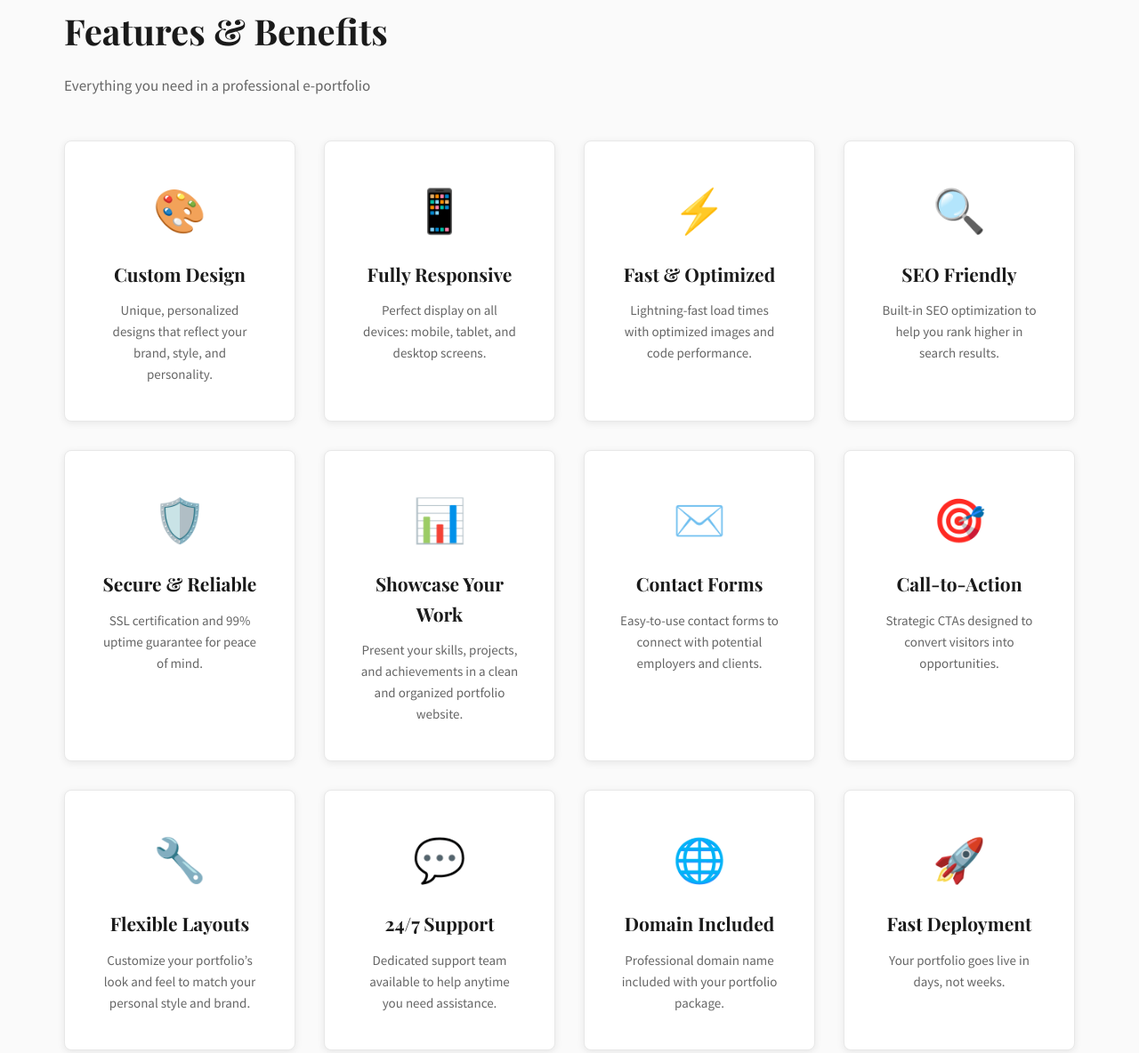
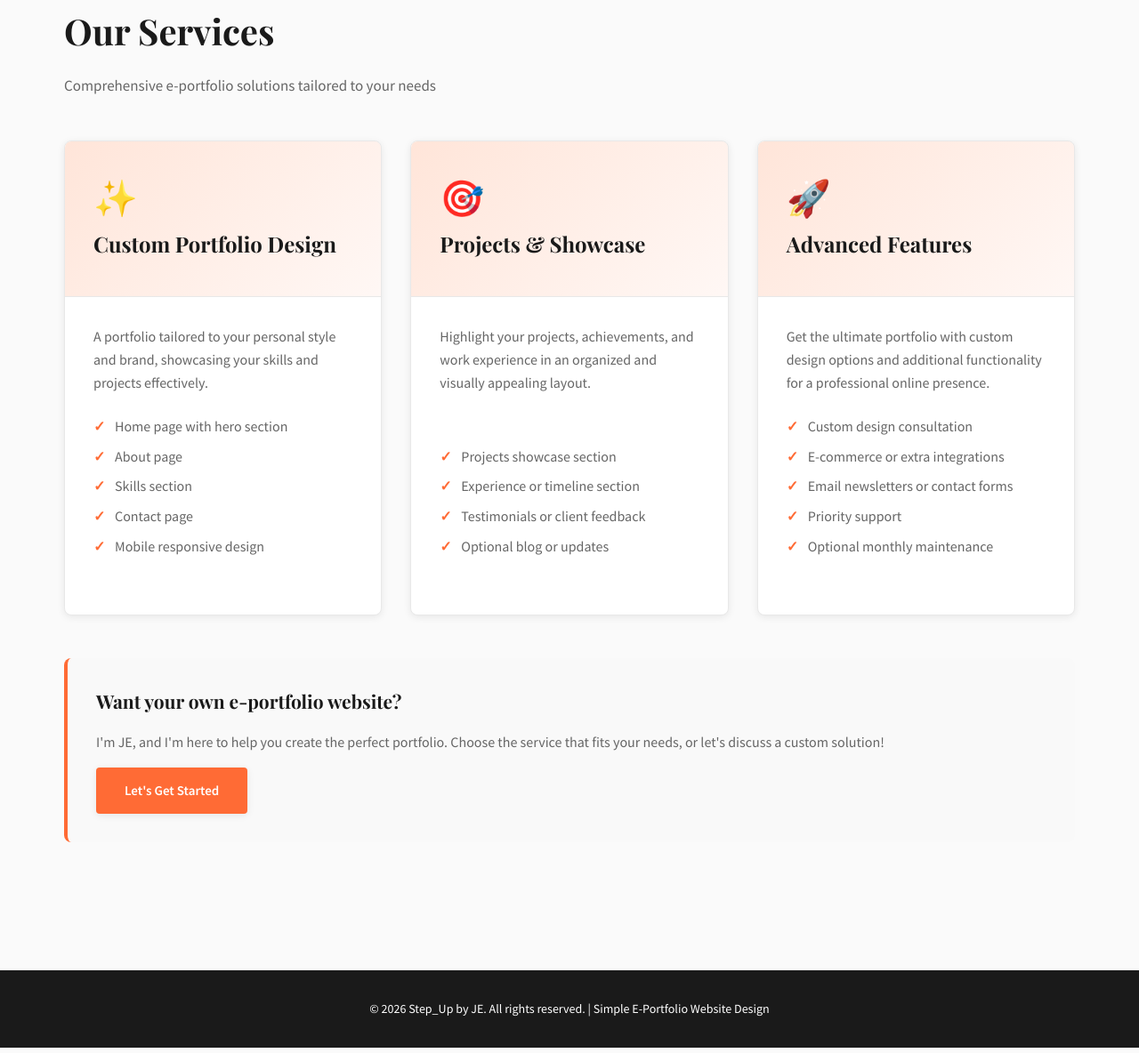
Before and after one commit to Hanamitchi/StepUp, a plain HTML site: page stepup-features.html in a window 1280 px wide. Shown: the part 137-1321 px from the top of the page at 89% size. Drawn offline with nearby package versions, Linux system fonts and the light colour scheme.

Commit message:
Update stepup-features.html

```diff
--- a/stepup-features.html
+++ b/stepup-features.html
@@ -3,7 +3,7 @@
 <head>
     <meta charset="UTF-8">
     <meta name="viewport" content="width=device-width, initial-scale=1.0">
-    <title>StepUp - Features</title>
+    <title>StepUp - Services</title>
     <link href="https://fonts.googleapis.com/css2?family=Playfair+Display:wght@600;700&family=Source+Sans+Pro:wght@400;500;600&display=swap" rel="stylesheet">
     <link rel="stylesheet" href="stepup-style.css">
 </head>
@@ -21,8 +21,8 @@
             <ul class="nav-links" id="nav-links">
                 <li><a href="index.html">Home</a></li>
                 <li><a href="stepup-about.html">About</a></li>
-                <li><a href="stepup-features.html" class="active">Features</a></li>
-                <li><a href="stepup-services.html">Services</a></li>
+                <li><a href="stepup-features.html">Features</a></li>
+                <li><a href="stepup-services.html" class="active">Services</a></li>
                 <li><a href="stepup-portfolio.html">Portfolio</a></li>
                 <li><a href="stepup-contact.html">Contact</a></li>
             </ul>
@@ -30,72 +30,68 @@
     </nav>
 
     <div class="container">
-        <h1 class="page-title">Features & Benefits</h1>
-        <p class="page-subtitle">Everything you need in a professional e-portfolio</p>
+        <h1 class="page-title">Our Services</h1>
+        <p class="page-subtitle">Comprehensive e-portfolio solutions tailored to your needs</p>
 
-        <div class="features-grid">
-            <div class="feature-card">
-                <span class="feature-icon">🎨</span>
-                <h3 class="feature-title">Custom Design</h3>
-                <p class="feature-description">Unique, personalized designs that reflect your brand, style, and personality.</p>
+        <div class="services-grid">
+            <div class="service-card">
+                <div class="service-header">
+                    <span class="service-icon">✨</span>
+                    <h2 class="service-title">Custom Portfolio Design</h2>
                 </div>
-            <div class="feature-card">
-                <span class="feature-icon">📱</span>
-                <h3 class="feature-title">Fully Responsive</h3>
-                <p class="feature-description">Perfect display on all devices: mobile, tablet, and desktop screens.</p>
+                <div class="service-body">
+                    <p class="service-description">A portfolio tailored to your personal style and brand, showcasing your skills and projects effectively.</p>
+                    <ul class="service-features">
+                        <li>Home page with hero section</li>
+                        <li>About page</li>
+                        <li>Skills section</li>
+                        <li>Contact page</li>
+                        <li>Mobile responsive design</li>
+                    </ul>
                 </div>
-            <div class="feature-card">
-                <span class="feature-icon">⚡</span>
-                <h3 class="feature-title">Fast & Optimized</h3>
-                <p class="feature-description">Lightning-fast load times with optimized images and code performance.</p>
             </div>
-            <div class="feature-card">
-                <span class="feature-icon">🔍</span>
-                <h3 class="feature-title">SEO Friendly</h3>
-                <p class="feature-description">Built-in SEO optimization to help you rank higher in search results.</p>
+
+            <div class="service-card">
+                <div class="service-header">
+                    <span class="service-icon">🎯</span>
+                    <h2 class="service-title">Projects & Showcase</h2>
                 </div>
-            <div class="feature-card">
-                <span class="feature-icon">🛡️</span>
-                <h3 class="feature-title">Secure & Reliable</h3>
-                <p class="feature-description">SSL certification and 99% uptime guarantee for peace of mind.</p>
+                <div class="service-body">
+                    <p class="service-description">Highlight your projects, achievements, and work experience in an organized and visually appealing layout.</p>
+                    <ul class="service-features">
+                        <li>Projects showcase section</li>
+                <li>Experience or timeline section</li>
+                <li>Testimonials or client feedback</li>
+                <li>Optional blog or updates</li>
+                    </ul>
                 </div>
-            <div class="feature-card">
-                <span class="feature-icon">📊</span>
-                <h3 class="feature-title">Showcase Your Work</h3>
-                <p class="feature-description">Present your skills, projects, and achievements in a clean and organized portfolio website.</p>
             </div>
-            <div class="feature-card">
-                <span class="feature-icon">✉️</span>
-                <h3 class="feature-title">Contact Forms</h3>
-                <p class="feature-description">Easy-to-use contact forms to connect with potential employers and clients.</p>
+
+            <div class="service-card">
+                <div class="service-header">
+                    <span class="service-icon">🚀</span>
+                    <h2 class="service-title">Advanced Features</h2>
                 </div>
-            <div class="feature-card">
-                <span class="feature-icon">🎯</span>
-                <h3 class="feature-title">Call-to-Action</h3>
-                <p class="feature-description">Strategic CTAs designed to convert visitors into opportunities.</p>
-            </div>
-            <div class="feature-card">
-                <span class="feature-icon">🔧</span>
-                <h3 class="feature-title">Flexible Layouts</h3>
-                <p class="feature-description">Customize your portfolio’s look and feel to match your personal style and brand.</p>
-            </div>
-            <div class="feature-card">
-                <span class="feature-icon">💬</span>
-                <h3 class="feature-title">24/7 Support</h3>
-                <p class="feature-description">Dedicated support team available to help anytime you need assistance.</p>
-            </div>
-            <div class="feature-card">
-                <span class="feature-icon">🌐</span>
-                <h3 class="feature-title">Domain Included</h3>
-                <p class="feature-description">Professional domain name included with your portfolio package.</p>
-            </div>
-            <div class="feature-card">
-                <span class="feature-icon">🚀</span>
-                <h3 class="feature-title">Fast Deployment</h3>
-                <p class="feature-description">Your portfolio goes live in days, not weeks.</p>
+                <div class="service-body">
+                    <p class="service-description">Get the ultimate portfolio with custom design options and additional functionality for a professional online presence.</p>
+                    <ul class="service-features">
+                         <li>Custom design consultation</li>
+                <li>E-commerce or extra integrations</li>
+                <li>Email newsletters or contact forms</li>
+                <li>Priority support</li>
+                <li>Optional monthly maintenance</li>
+                    </ul>
                 </div>
             </div>
         </div>
+
+        <div style="margin-top: 48px; padding: 32px; background-color: #f9f9f9; border-radius: 8px; border-left: 4px solid #ff6b35;">
+            <h3 style="font-family: 'Playfair Display', serif; font-size: 21px; margin-bottom: 16px; color: #1a1a1a;">Want your own e-portfolio website?</h3>
+            <p style="color: #666666; margin-bottom: 16px;">I'm JE, and I'm here to help you create the perfect portfolio. Choose the service that fits your needs, or let's discuss a custom solution!</p>
+            <a href="stepup-contact.html" class="btn btn-primary">Let's Get Started</a>
+        </div>
+    </div>
+
    <footer>
         <p>&copy; 2026 Step_Up by JE. All rights reserved. | Simple E-Portfolio Website Design</p>
     </footer>
```
Lines whose indentation alone changed are shown as unchanged.
